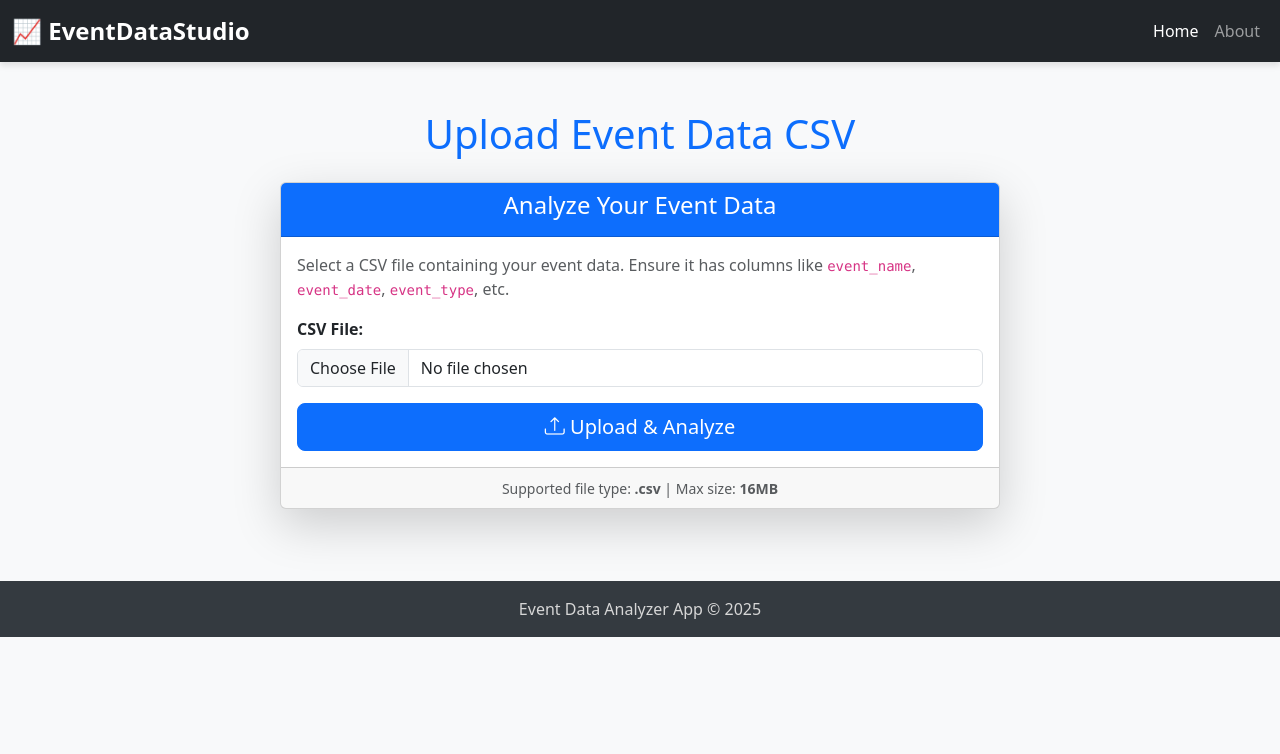
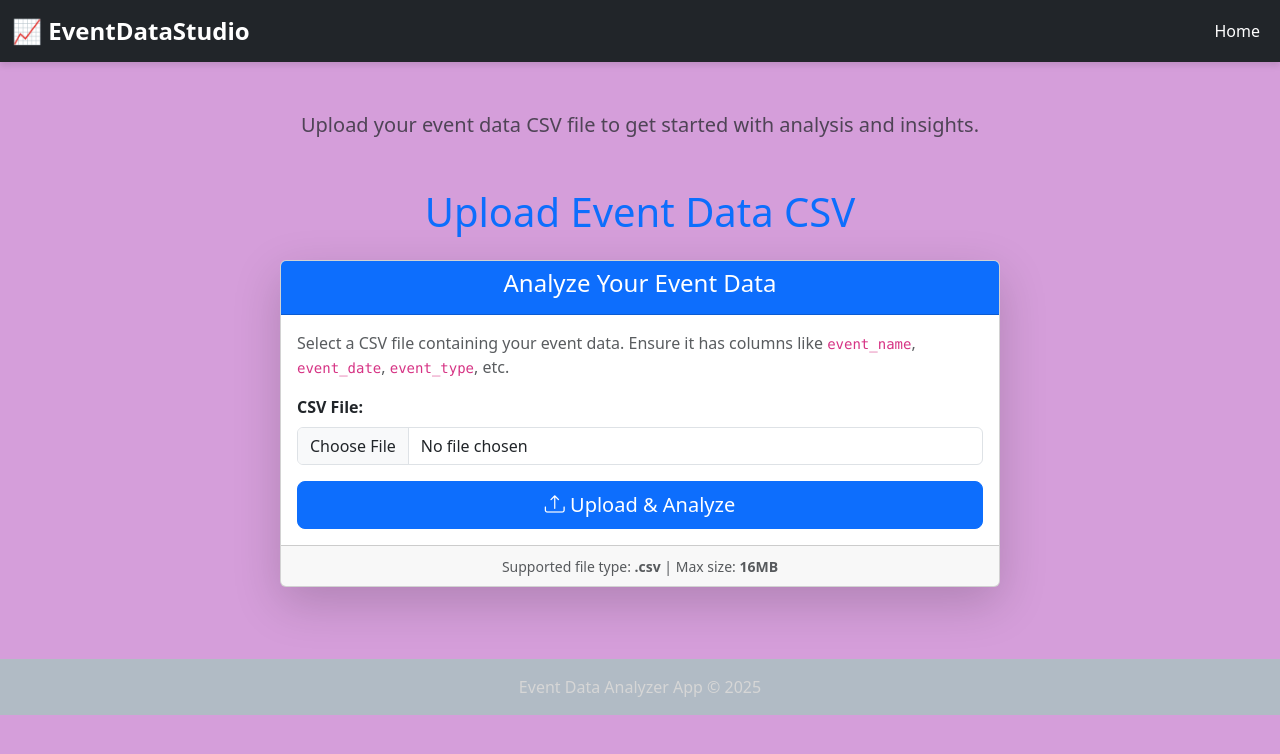
Before and after one commit to LindiweD-Collab/EventDataStudio, a Flask app: page / in a window 1280 px wide. Shown: the top 754 px of the page. Run offline with Flask 2, Linux system fonts and the light colour scheme.

Commit message:
Added About page and updated navbar

```diff
--- a/app.py
+++ b/app.py
@@ -149,7 +149,9 @@ def index():
     from datetime import datetime
 
     return render_template('index.html', now=datetime.now)
-
+@app.route('/about')
+def about():
+    return render_template('about.html')
 @app.route('/results')
 def results():
     # Retrieve filename from session
--- a/static/css/style.css
+++ b/static/css/style.css
@@ -1,10 +1,13 @@
-/* Example: Ensure charts don't overflow their containers */
+
 canvas {
     max-width: 100%;
-    height: auto !important; /* Override potential inline styles from Chart.js if needed */
+    height: auto !important;
 }
 
-/* Add some spacing */
+
 .card {
     margin-bottom: 1.5rem;
 }
+.custom-close-btn {
+    color: rgb(218, 185, 218);
+  }
--- a/templates/base.html
+++ b/templates/base.html
@@ -8,19 +8,19 @@
     <link href="https://cdn.jsdelivr.net/npm/bootstrap-icons/font/bootstrap-icons.css" rel="stylesheet">
     <link rel="stylesheet" href="{{ url_for('static', filename='css/style.css') }}">
     <style>
-        /* Custom Styles */
+
         body {
-            background-color: #f8f9fa; /* Light gray background */
+            background-color: #d59eda; /
         }
         .navbar-brand {
             font-weight: bold;
             font-size: 1.5rem;
         }
         .navbar {
-            box-shadow: 0 4px 6px rgba(0, 0, 0, 0.1); /* Subtle shadow for navbar */
+            box-shadow: 0 4px 6px rgba(0, 0, 0, 0.1);
         }
         footer {
-            background-color: #343a40; /* Dark footer */
+            background-color: #b1bbc5;
             color: #ffffff;
         }
         footer .text-muted {
@@ -32,7 +32,7 @@
     </style>
 </head>
 <body>
-    <!-- Navbar -->
+
     <nav class="navbar navbar-expand-lg navbar-dark bg-dark">
         <div class="container-fluid">
             <a class="navbar-brand" href="{{ url_for('index') }}">📈 EventDataStudio</a>
@@ -44,22 +44,21 @@
                     <li class="nav-item">
                         <a class="nav-link active" href="{{ url_for('index') }}">Home</a>
                     </li>
-                    <li class="nav-item">
-                        <a class="nav-link" href="#about">About</a>
-                    </li>
+
                 </ul>
             </div>
         </div>
     </nav>
 
-    <!-- Main Content -->
+
     <div class="container mt-4">
         {% with messages = get_flashed_messages(with_categories=true) %}
             {% if messages %}
                 {% for category, message in messages %}
                     <div class="alert alert-{{ category }} alert-dismissible fade show" role="alert">
                         {{ message }}
-                        <button type="button" class="btn-close" data-bs-dismiss="alert" aria-label="Close"></button>
+                     <button type="button" class="btn-close custom-close-btn" data-bs-dismiss="alert" aria-label="Close"></button>
+
                     </div>
                 {% endfor %}
             {% endif %}
@@ -68,14 +67,14 @@
         {% block content %}{% endblock %}
     </div>
 
-    <!-- Footer -->
+
     <footer class="mt-5 py-3 text-center">
         <div class="container">
             <span class="text-muted">Event Data Analyzer App &copy; {{ now().year }}</span>
         </div>
     </footer>
 
-    <!-- Scripts -->
+
     <script src="https://cdn.jsdelivr.net/npm/bootstrap@5.3.3/dist/js/bootstrap.bundle.min.js" integrity="sha384-YvpcrYf0tY3lHB60NNkmXc5s9fDVZLESaAA55NDzOxhy9GkcIdslK1eN7N6jIeHz" crossorigin="anonymous"></script>
     <script src="https://cdn.jsdelivr.net/npm/chart.js@4.4.2/dist/chart.umd.min.js"></script>
     {% block scripts %}{% endblock %}
--- a/templates/index.html
+++ b/templates/index.html
@@ -3,6 +3,14 @@
 {% block title %}Upload Event Data{% endblock %}
 
 {% block content %}
+
+    <div class="container mt-5">
+
+        <p class="lead text-center text-muted">
+            Upload your event data CSV file to get started with analysis and insights.
+        </p>
+    </div>
+
     <div class="container mt-5">
         <div class="row justify-content-center">
             <div class="col-md-8">
```
